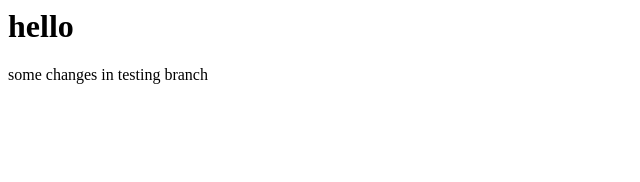
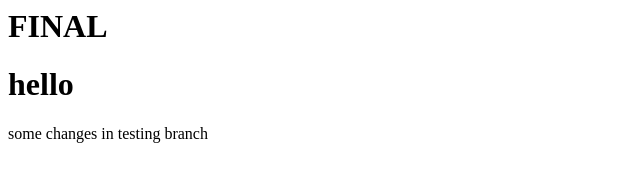
Before and after one commit to AndreyGorelik/git3, a plain HTML site: page index.html in a window 1280 px wide. Shown: the whole page, without its empty margins (0-640 px from the left). Drawn offline with Linux system fonts and the light colour scheme.

Commit message:
final in final

```diff
--- a/index.html
+++ b/index.html
@@ -1,2 +1,3 @@
+<h1>FINAL</h1>
 <h1>hello</h1>
 <p>some changes in testing branch</p>
```
